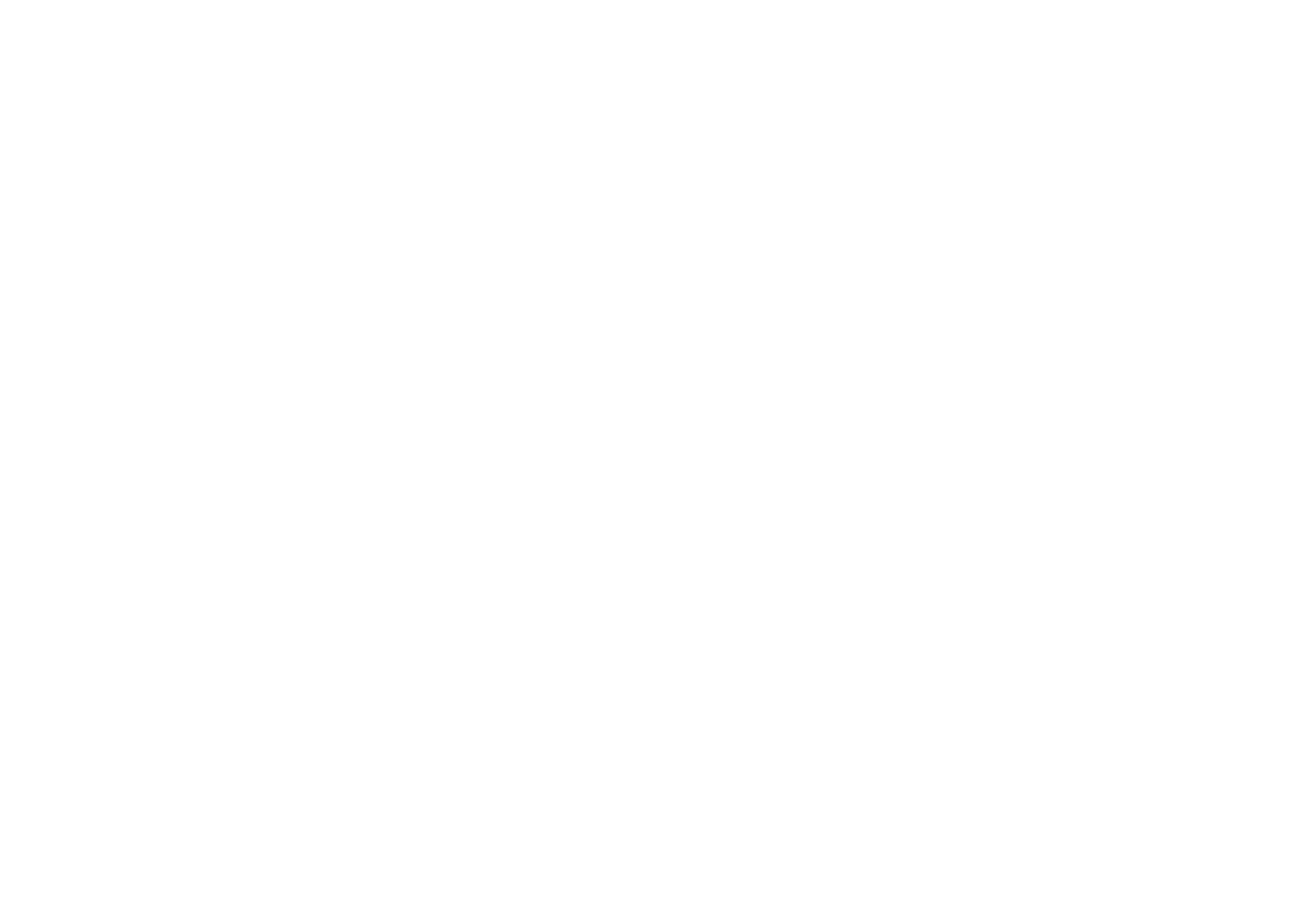
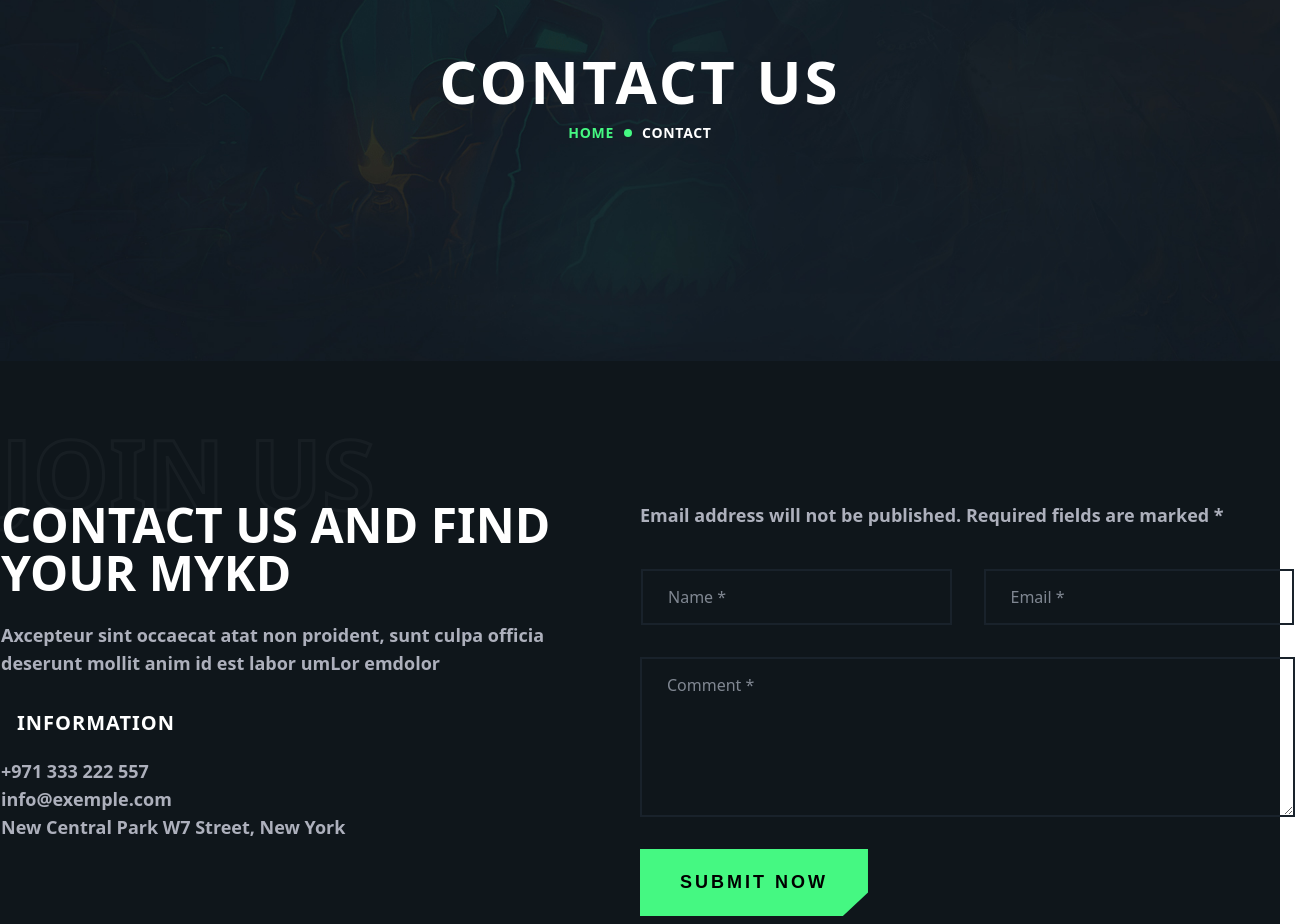
Before and after one commit to Null4d/Playx.io, a React (Create React App) app: page /Contact in a window 1280 px wide. Before the commit this address had no page. Shown: the part 200-1124 px from the top of the page, 1310 px wide, since content can reach past the window. Before the commit the page ends 800 px from the top, so only its background shows below. Built offline with nearby package versions, Linux system fonts and the light colour scheme.

Commit message:
add content info

```diff
--- a/src/App.css
+++ b/src/App.css
@@ -294,3 +294,8 @@
 .rotate-icon:hover {
   transform: rotate(0deg);
 }
+
+.outline-text {
+  -webkit-text-fill-color: transparent;
+  -webkit-text-stroke-width: 3px;
+}
--- a/src/components/BlogDetailsArea.js
+++ b/src/components/BlogDetailsArea.js
@@ -75,7 +75,7 @@
                                     <blockquote class="relative flex flex-col md:flex-row items-center text-xl text-white leading-normal italic mt-7 mb-7 mx-0">
                                         <i className='justify-start text-6xl md:mr-8 flaticon-quote-1 text-green'></i>
                                         <p class="text-xl md:text-2xl text-center md:text-start font-semibold text-white leading-normal italic">
-                                          Duis elentum solliciin is yaugue euismods Nulla ullaorper. Ipsum is simply dummy text of printing and typeetting industry.
+                                            Duis elentum solliciin is yaugue euismods Nulla ullaorper. Ipsum is simply dummy text of printing and typeetting industry.
                                         </p>
                                     </blockquote>
 
--- /dev/null
+++ b/src/components/ContactArea.js
@@ -0,0 +1,35 @@
+
+function ContactArea() {
+    return (
+        <>
+            <section className="bg-[url('/src/img/slider/slider_bg.jpg')] relative bg-center bg-cover min-h-[561px] flex items-center pt-28 pb-20 px-0">
+                <div className="container mx-auto">
+                    <div className="relative px-0 py-0 lg:px-20">
+                        <div className="flex flex-col flex-wrap justify-center mx-0 md:flex-row md:mx-minus-15px">
+                            <div className="relative w-full px-0 md:px-4 basis-full lg:w-6/12 lg:basis-6/12">
+                                <div className="text-center lg:text-left">
+                                    <h2 className="m-0 text-5xl font-extrabold leading-none tracking-wider text-center text-white uppercase md:text-6xl title">
+                                        Contact us
+                                    </h2>
+                                    <nav className="w-full mt-3">
+                                        <ol className="flex flex-wrap justify-center w-full mx-auto mb-0 list-none ">
+                                            <li className="uppercase font-bold text-sm tracking-wider flex items-center after:content-[''] after:block after:w-2 after:h-2 after:transition-all after:duration-300 after:mx-2.5 after:my-0 after:rounded-[50%] text-green after:bg-green hover:after:bg-ambertext-amber-400 duration-300">
+                                                <a className="duration-300 hover:text-amber-400" href="index.html">Home</a>
+                                            </li>
+                                            <li className="uppercase font-bold text-sm tracking-wider flex items-center after:content-[''] text-white">
+                                                Contact
+                                            </li>
+                                        </ol>
+                                    </nav>
+                                </div>
+                            </div>
+
+                        </div>
+                    </div>
+                </div>
+            </section>
+        </>
+    );
+}
+
+export default ContactArea;
--- /dev/null
+++ b/src/components/ContentInfo.js
@@ -0,0 +1,71 @@
+
+
+function ContentInfo() {
+    return (
+        <>
+            <section class="pt-[140px] bg-[#0f161b] pb-36 px-0">
+                <div class="container mx-auto">
+                    <div class="flex flex-wrap mx-minus-15px justify-center ">
+                        <div class="w-6/12 basis-6/12 relative px-4">
+                            <div class="relative z-1 mr-12">
+                                <h2 class="text-white relative">
+                                    <span class="outline-text absolute z-minus-2 bottom-[-20px] text-grey text-8xl uppercase font-bold block opacity-5">join us</span>
+                                </h2>
+                                <h2 class="text-5xl uppercase font-extrabold mt-0 mb-6 text-white mx-0">CONTACT US AND FIND YOUR mykd</h2>
+                                <p class="  m-0 text-grey font-semibold text-lg">Axcepteur sint occaecat atat non proident, sunt culpa officia deserunt mollit anim id est labor umLor emdolor</p>
+                                <div class="mt-8 mb-0 mx-0">
+                                    <div className="relative flex items-center mb-5">
+                                        <i className="text-lg text-white duration-300 flaticon-star hover:text-green"></i>
+                                        <h4 class="relative text-xl tracking-wider text-white font-semibold uppercase mt-0 mx-0 pl-4 after:text-green">information</h4>
+                                    </div>
+
+                                    <ul class="m-0 p-0 ">
+                                        <li class="font-medium text-grey font-Barlow">
+                                            <a class="text-grey text-lg font-semibold duration-300 hover:text-green" href="tel:123">+971 333 222 557</a>
+                                        </li>
+                                        <li class="font-medium text-grey font-Barlow">
+                                            <a class="text-grey text-lg font-semibold duration-300 hover:text-green" href="mailto:info@exemple.com">info@exemple.com</a>
+                                        </li>
+
+                                        <li class="font-semibold text-lg text-grey font-Barlow">New Central Park W7 Street, New York</li>
+                                    </ul>
+                                </div>
+                            </div>
+                        </div>
+                        {/* Contact Text */}
+
+                        <div class="w-6/12">
+                            <form action="#">
+                                <p class="mt-0 mb-10 mx-0 text-grey font-semibold text-lg">
+                                    Email address will not be published. Required fields are marked *
+                                </p>
+                                <div class="flex flex-wrap mx-minus-15px">
+                                    <div class="w-6/12 basis-6/12 relative px-4">
+                                        <div class="form-grp relative mt-0 mb-8 mx-0">
+                                            <input type="text" placeholder="Name *" class=" block w-full text-white transition-all outline-none duration-[0.3s] ease-[ease-out] delay-[0s] px-[25px] py-3.5 border-2 border-solid border-[#19222b] bg-transparent placeholder:opacity-80 focus:!border-[#19222b] focus:!ring-0 focus:!ring-[none] focus:border-solid focus:!outline-offset-0  focus:outline-0"></input>
+                                        </div>
+                                    </div>
+
+                                    <div class="w-6/12 basis-6/12 relative px-4">
+                                        <div class="form-grp relative mt-0 mb-8 mx-0">
+                                            <input type="email" placeholder="Email *" class=" block w-full text-white transition-all outline-none duration-[0.3s] ease-[ease-out] delay-[0s] px-[25px] py-3.5 border-2 border-solid border-[#19222b] bg-transparent placeholder:opacity-80 focus:!border-[#19222b] focus:!ring-0 focus:!ring-[none] focus:border-solid focus:!outline-offset-0  focus:outline-0"></input>
+                                        </div>
+                                    </div>
+                                </div>
+
+                                <div class="form-grp relative mt-0 mb-8 mx-0">
+                                    <textarea name="message" placeholder="Comment *" class=" h-40 max-h-40 block w-full outline-none text-white transition-all duration-[0.3s] ease-[ease-out] delay-[0s] px-[25px] py-3.5 border-2 border-solid border-[#19222b] bg-transparent placeholder:opacity-80 focus:!border-[#19222b] focus:!ring-0 focus:!outline-[none] focus:!ring-[none] order-solid focus:!outline-offset-0  focus:outline-0"></textarea>
+                                </div>
+
+                                <button className='font-extrabold duration-300 BlogBtn' type="submit">Submit now</button>
+                            </form>
+                        </div>
+                        {/* Contact input */}
+                    </div>
+                </div>
+            </section>
+        </>
+    );
+}
+
+export default ContentInfo;
--- a/src/components/Header.js
+++ b/src/components/Header.js
@@ -46,10 +46,9 @@
                                                 </Link>
                                             </li>
                                             <li className="relative block list-none group">
-                                                <a className="text-base font-bold uppercase text-white block leading-none relative tracking-widest z-1 px-6 py-9 font-Barlow before:content-[''] before:absolute before:w-11 before:h-px before:-translate-y-2/4 before:rotate-0 before:opacity-0 before:transition-all before:duration-300 before:delay-0 before:mx-auto before:my-0 before:top-2/4 before:inset-x-0 before:bg-green group-hover:text-green  group-hover:before:opacity-100 group-hover:before:-translate-y-2/4 group-hover:before:rotate-minus-40px-"
-                                                    href="#section">
-                                                    contact
-                                                </a>
+                                                <Link to="/Contact" className="text-base font-bold uppercase text-white block leading-none relative tracking-widest z-1 px-6 py-9 font-Barlow before:content-[''] before:absolute before:w-11 before:h-px before:-translate-y-2/4 before:rotate-0 before:opacity-0 before:transition-all before:duration-300 before:delay-0 before:mx-auto before:my-0 before:top-2/4 before:inset-x-0 before:bg-green group-hover:text-green  group-hover:before:opacity-100 group-hover:before:-translate-y-2/4 group-hover:before:rotate-minus-40px-">
+                                                    CONTACT
+                                                </Link>
                                             </li>
 
                                         </ul>
--- a/src/index.js
+++ b/src/index.js
@@ -8,7 +8,7 @@
 import PagesShop from "../src/pages/PagesShop";
 import News from "../src/pages/News";
 import NewsBlog from "../src/pages/NewsBlog";
-
+import Contact from "../src/pages/Contact";
 
 const root = ReactDOM.createRoot(document.getElementById("root"));
 root.render(
@@ -22,6 +22,7 @@
         <Route path="/PagesShop" element={<PagesShop />} />
         <Route path="/News" element={<News />} />
         <Route path="/NewsBlog" element={<NewsBlog />} />
+        <Route path="/Contact" element={<Contact />} />
       </Routes>
     </Router>
   </React.StrictMode>
--- a/src/pages/Contact.js
+++ b/src/pages/Contact.js
@@ -0,0 +1,18 @@
+import React from 'react'
+import Header from '../components/Header';
+import ContactArea from '../components/ContactArea';
+import ContactInfo from '../components/ContentInfo';
+import Footer from '../components/Footer';
+
+function NewsBlog() {
+    return (
+        <>
+            <Header />
+            <ContactArea />
+            <ContactInfo />
+            <Footer />
+        </>
+    )
+}
+
+export default NewsBlog
```
